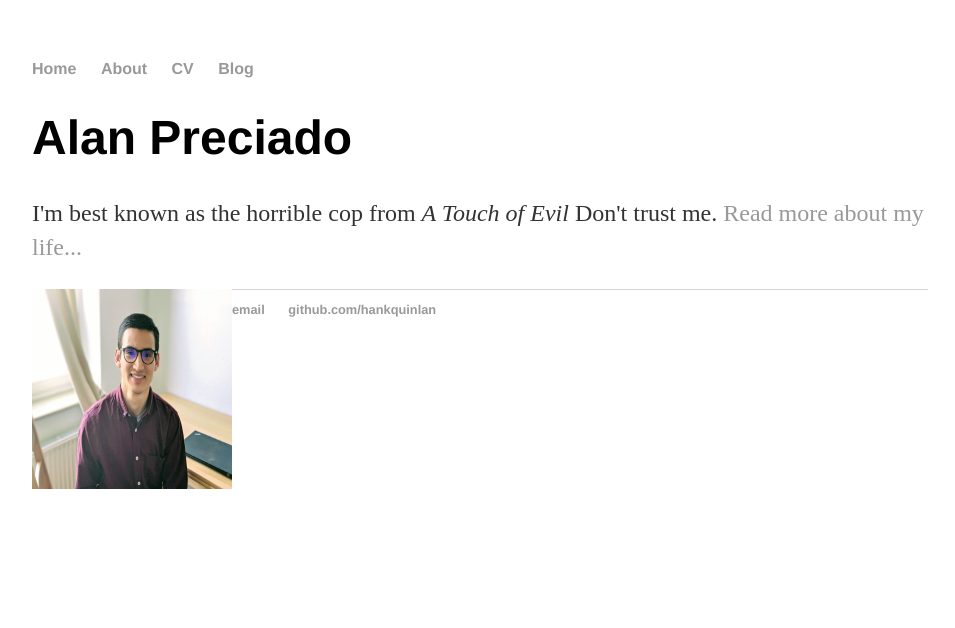
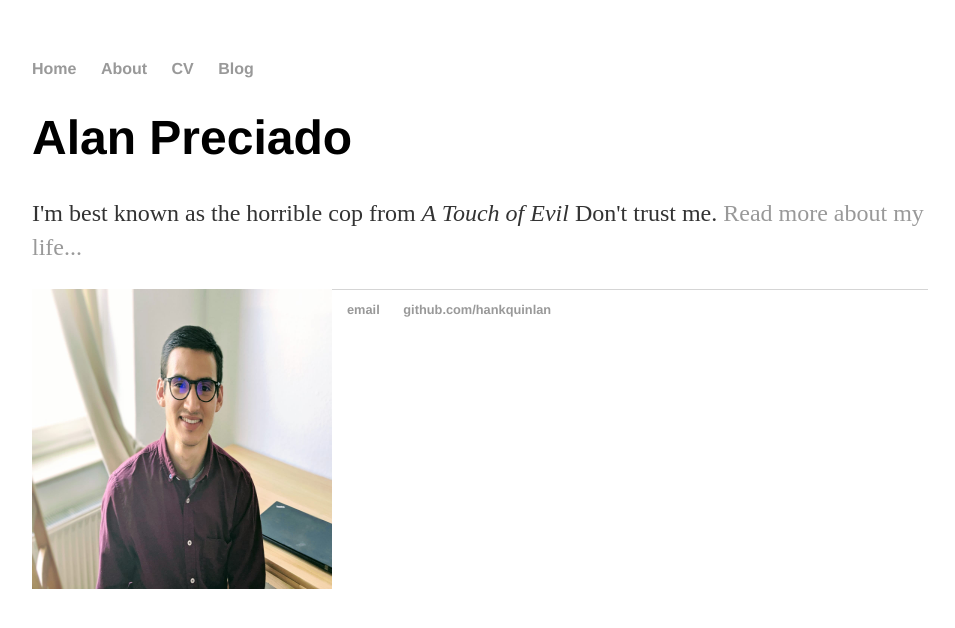
Before and after one commit to agrija9/agrija9.github.io, a Jekyll site: the page built from index.html, in a window 1280 px wide. Shown: the top 628 px of the page, without its empty margins (160-1115 px from the left). Built offline with Jekyll 4.4.1, drawn with Linux system fonts in a browser that asks for light colours.

Commit message:
Update index.html

```diff
--- a/index.html
+++ b/index.html
@@ -5,6 +5,5 @@
 <div class="blurb">
 	<h1>Alan Preciado</h1>
 	<p>I'm best known as the horrible cop from <em>A Touch of Evil</em> Don't trust me. <a href="/about">Read more about my life...</a></p>
-	<img src="images/profile.jpeg" alt="hi" class="inline" align="left" width="200" height="200"/>
-
+	<img src="images/profile.jpeg" alt="" width="300" height="300" id="hp"/>
 </div><!-- /.blurb -->
```
